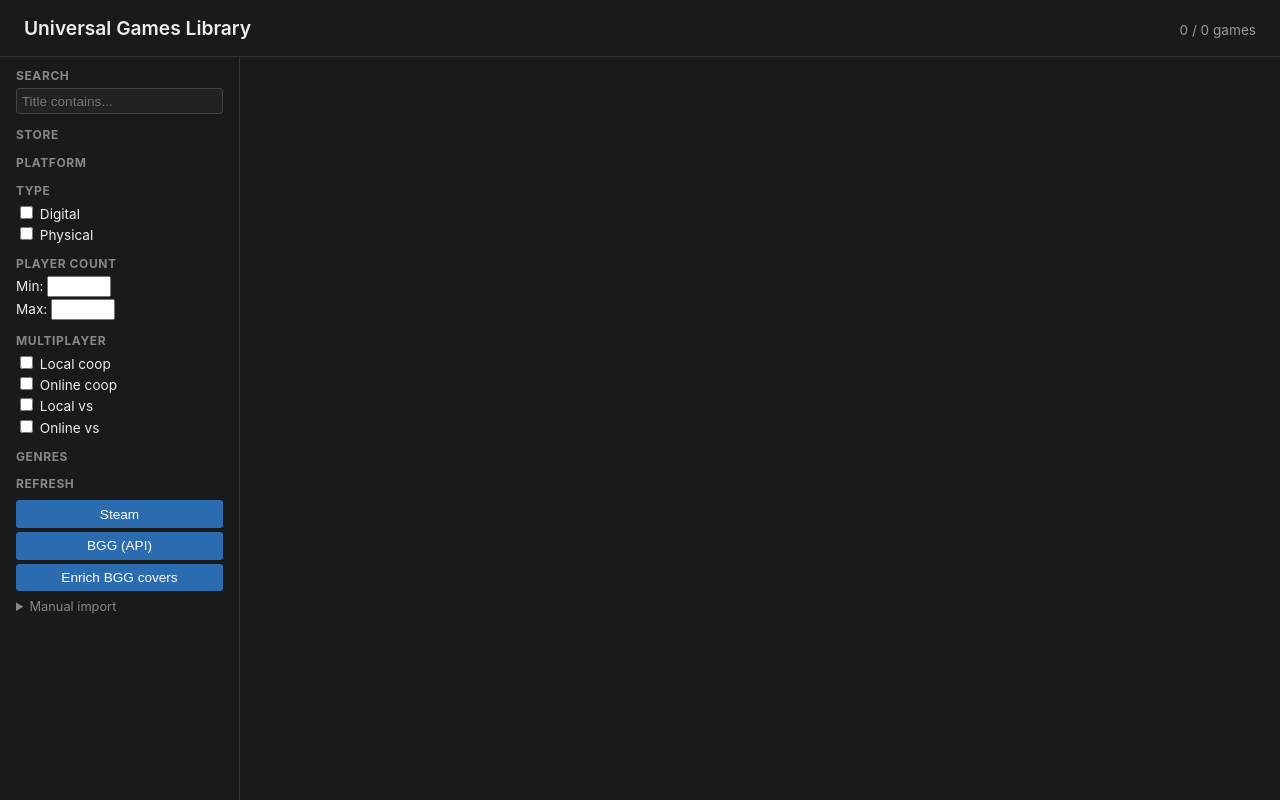
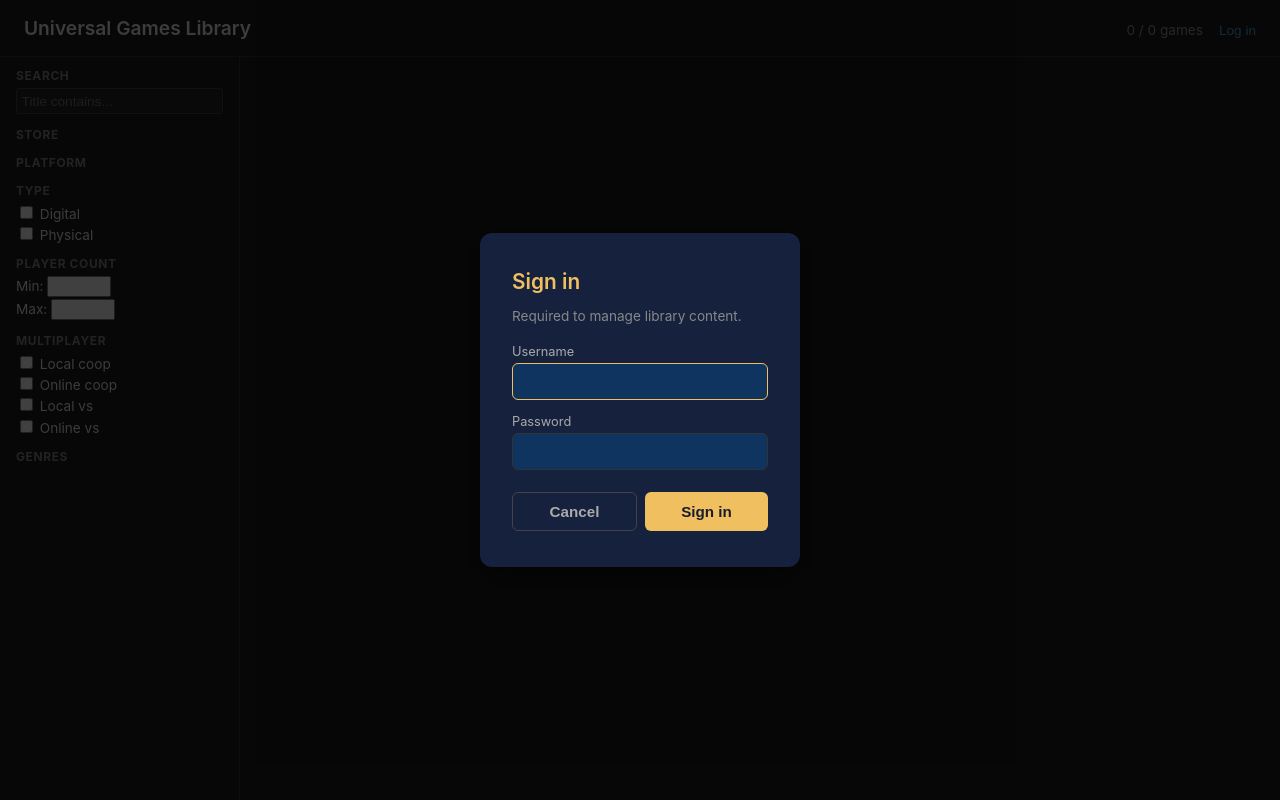
Before and after one commit to filecore/universal-games-library, a FastAPI app: page / in a window 1280 px wide. Run offline with FastAPI, Linux system fonts and the light colour scheme; data that the repository does not hold is empty; parts of the project's set-up code (start-up, migrations or seed data) failed here and were passed over; some libraries are stand-ins or nearby versions.

Commit message:
Add login modal (Summer-style), hide management behind auth, BGG progress
Replace the INGEST_TOKEN header guard with Starlette session-cookie auth:

- app/auth.py: sha256-hashed passwords in data/users.json, APPROVED_USERS
  env var lists allowed usernames. First login for an approved user with
  no stored hash sets the password (Summer pattern).
- main.py: SessionMiddleware, /api/login /api/logout /api/me /api/status
  endpoints. All mutating endpoints (ingest/enrich) now require a logged-
  in session via require_user(request).
- /api/status returns BGG and Steam ownership counts plus last ingest/
  enrich run details so the UI can display progress.

Frontend:
- Login modal styled after Summer's login card, opens only when the user
  clicks "Log in" in the header (never auto-prompts).
- Management section (Steam/BGG refresh, enrich, manual import) is hidden
  unless logged in. Logged-in users see a Status block with BGG cover
  progress (count + progress bar + last-run message).
- Logout button replaces the Log in link once authenticated.

Drops INGEST_TOKEN entirely; SESSION_SECRET (random hex 32) replaces it.

```diff
--- a/app/main.py
+++ b/app/main.py
@@ -2,26 +2,25 @@ import logging
 import os
 from contextlib import asynccontextmanager
 
-from fastapi import FastAPI, File, Header, HTTPException, Request, UploadFile
-from fastapi.responses import HTMLResponse
+from fastapi import FastAPI, File, Form, HTTPException, Request, UploadFile
+from fastapi.responses import HTMLResponse, JSONResponse
 from fastapi.staticfiles import StaticFiles
 from fastapi.templating import Jinja2Templates
+from starlette.middleware.sessions import SessionMiddleware
 
+from auth import verify as verify_user, APPROVED_USERS
 from connectors import bgg, manual, steam
 from db import get_session, init_db
-from models import Game, IngestionRun
+from models import Game, IngestionRun, Ownership
 
 logging.basicConfig(level=logging.INFO)
 log = logging.getLogger("games")
 
-INGEST_TOKEN = os.environ.get("INGEST_TOKEN", "")
-
-
-def require_ingest_token(token: str | None):
-    if not INGEST_TOKEN:
-        return
-    if token != INGEST_TOKEN:
-        raise HTTPException(status_code=401, detail="ingest token required")
+SESSION_SECRET = os.environ.get("SESSION_SECRET", "")
+if not SESSION_SECRET:
+    raise RuntimeError(
+        "SESSION_SECRET is not set. Generate one with `openssl rand -hex 32`."
+    )
 
 
 @asynccontextmanager
@@ -31,8 +30,22 @@ async def lifespan(app: FastAPI):
 
 
 app = FastAPI(title="Universal Games Library", lifespan=lifespan)
+app.add_middleware(
+    SessionMiddleware,
+    secret_key=SESSION_SECRET,
+    same_site="lax",
+    https_only=True,
+    max_age=60 * 60 * 24 * 30,
+)
 templates = Jinja2Templates(directory="web/templates")
 app.mount("/static", StaticFiles(directory="web/static"), name="static")
+
+
+def require_user(request: Request) -> str:
+    user = request.session.get("user")
+    if not user:
+        raise HTTPException(status_code=401, detail="login required")
+    return user
 
 
 @app.get("/healthz")
@@ -45,72 +58,147 @@ def index(request: Request):
     return templates.TemplateResponse("index.html", {"request": request})
 
 
+@app.get("/api/me")
+def me(request: Request):
+    return {"user": request.session.get("user")}
+
+
+@app.post("/api/login")
+def login(
+    request: Request,
+    username: str = Form(...),
+    password: str = Form(...),
+):
+    ok, first_time = verify_user(username, password)
+    if not ok:
+        raise HTTPException(status_code=401, detail="invalid credentials")
+    request.session["user"] = username
+    return {"user": username, "first_time": first_time}
+
+
+@app.post("/api/logout")
+def logout(request: Request):
+    request.session.clear()
+    return {"ok": True}
+
+
 @app.get("/api/games")
 def list_games():
     with get_session() as s:
         rows = s.query(Game).all()
-        out = []
-        for g in rows:
-            out.append(
-                {
-                    "id": g.id,
-                    "title": g.title,
-                    "release_year": g.release_year,
-                    "player_count_min": g.player_count_min,
-                    "player_count_max": g.player_count_max,
-                    "has_local_coop": g.has_local_coop,
-                    "has_online_coop": g.has_online_coop,
-                    "has_local_vs": g.has_local_vs,
-                    "has_online_vs": g.has_online_vs,
-                    "has_campaign": g.has_campaign,
-                    "genres": g.genres or [],
-                    "tags": g.tags or [],
-                    "cover_url": g.cover_url,
-                    "ownership": [
-                        {
-                            "store": o.store,
-                            "platform": o.platform,
-                            "is_physical": o.is_physical,
-                        }
-                        for o in g.ownership
-                    ],
-                }
-            )
-        return out
+        return [
+            {
+                "id": g.id,
+                "title": g.title,
+                "release_year": g.release_year,
+                "player_count_min": g.player_count_min,
+                "player_count_max": g.player_count_max,
+                "has_local_coop": g.has_local_coop,
+                "has_online_coop": g.has_online_coop,
+                "has_local_vs": g.has_local_vs,
+                "has_online_vs": g.has_online_vs,
+                "has_campaign": g.has_campaign,
+                "genres": g.genres or [],
+                "tags": g.tags or [],
+                "cover_url": g.cover_url,
+                "ownership": [
+                    {
+                        "store": o.store,
+                        "platform": o.platform,
+                        "is_physical": o.is_physical,
+                    }
+                    for o in g.ownership
+                ],
+            }
+            for g in rows
+        ]
+
+
+@app.get("/api/status")
+def status():
+    with get_session() as s:
+        bgg_owned = (
+            s.query(Ownership).filter(Ownership.store == "bgg").count()
+        )
+        bgg_with_cover = (
+            s.query(Ownership)
+            .join(Game, Ownership.game_id == Game.id)
+            .filter(Ownership.store == "bgg", Game.cover_url.isnot(None))
+            .count()
+        )
+        steam_owned = (
+            s.query(Ownership).filter(Ownership.store == "steam").count()
+        )
+        last_bgg_enrich = (
+            s.query(IngestionRun)
+            .filter(IngestionRun.source == "bgg:enrich")
+            .order_by(IngestionRun.ran_at.desc())
+            .first()
+        )
+        last_steam = (
+            s.query(IngestionRun)
+            .filter(IngestionRun.source == "steam")
+            .order_by(IngestionRun.ran_at.desc())
+            .first()
+        )
+        last_bgg_ingest = (
+            s.query(IngestionRun)
+            .filter(IngestionRun.source == "bgg")
+            .order_by(IngestionRun.ran_at.desc())
+            .first()
+        )
+
+        def _run(r):
+            if r is None:
+                return None
+            return {
+                "ran_at": r.ran_at.isoformat() if r.ran_at else None,
+                "success": r.success,
+                "message": r.message,
+            }
+
+        return {
+            "bgg": {
+                "owned": bgg_owned,
+                "with_cover": bgg_with_cover,
+                "without_cover": bgg_owned - bgg_with_cover,
+                "last_enrich": _run(last_bgg_enrich),
+                "last_ingest": _run(last_bgg_ingest),
+            },
+            "steam": {
+                "owned": steam_owned,
+                "last_ingest": _run(last_steam),
+            },
+        }
 
 
 @app.post("/api/ingest/steam")
-def ingest_steam(x_ingest_token: str | None = Header(default=None)):
-    require_ingest_token(x_ingest_token)
+def ingest_steam(request: Request):
+    require_user(request)
     return steam.run()
 
 
 @app.post("/api/ingest/bgg")
-def ingest_bgg(x_ingest_token: str | None = Header(default=None)):
-    require_ingest_token(x_ingest_token)
+def ingest_bgg(request: Request):
+    require_user(request)
     return bgg.run()
 
 
 @app.post("/api/enrich/bgg-images")
-def enrich_bgg_images(x_ingest_token: str | None = Header(default=None)):
-    require_ingest_token(x_ingest_token)
+def enrich_bgg_images(request: Request):
+    require_user(request)
     return bgg.enrich_images()
 
 
 @app.post("/api/ingest/manual")
 async def ingest_manual(
+    request: Request,
     store: str,
     file: UploadFile = File(...),
-    x_ingest_token: str | None = Header(default=None),
 ):
-    require_ingest_token(x_ingest_token)
+    require_user(request)
     content = await file.read()
     return manual.run(store, file.filename or "upload", content)
-
-
-@app.get("/api/config")
-def config():
-    return {"ingest_protected": bool(INGEST_TOKEN)}
 
 
 @app.get("/api/runs")
@@ -128,11 +216,6 @@ def runs():
                 "ran_at": r.ran_at.isoformat() if r.ran_at else None,
                 "success": r.success,
                 "message": r.message,
-                "next_refresh_due_at": (
-                    r.next_refresh_due_at.isoformat()
-                    if r.next_refresh_due_at
-                    else None
-                ),
             }
             for r in rows
         ]
--- a/app/requirements.txt
+++ b/app/requirements.txt
@@ -6,3 +6,4 @@ httpx==0.27.2
 jinja2==3.1.4
 python-multipart==0.0.12
 python-dotenv==1.0.1
+itsdangerous==2.2.0
--- a/web/static/app.js
+++ b/web/static/app.js
@@ -2,22 +2,46 @@ let games = [];
 let allStores = new Set();
 let allPlatforms = new Set();
 let allGenres = new Set();
-let ingestProtected = false;
+let currentUser = null;
 
-function ingestHeaders() {
-    if (!ingestProtected) return {};
-    const t = localStorage.getItem("ingestToken") || "";
-    return t ? { "X-Ingest-Token": t } : {};
+async function loadMe() {
+    const r = await fetch("/api/me");
+    const j = await r.json();
+    currentUser = j.user || null;
+    renderAuthArea();
 }
 
-async function loadConfig() {
-    try {
-        const r = await fetch("/api/config");
-        const c = await r.json();
-        ingestProtected = !!c.ingest_protected;
-    } catch {
-        ingestProtected = false;
+function renderAuthArea() {
+    const area = document.getElementById("auth-area");
+    const mgmt = document.getElementById("management");
+    if (currentUser) {
+        area.innerHTML = `Logged in as <b>${escapeHtml(currentUser)}</b> <button type="button" id="logout-btn" class="link-btn">Log out</button>`;
+        document.getElementById("logout-btn").addEventListener("click", logout);
+        mgmt.hidden = false;
+        loadStatus();
+    } else {
+        area.innerHTML = `<button type="button" id="login-btn" class="link-btn">Log in</button>`;
+        document.getElementById("login-btn").addEventListener("click", openLoginModal);
+        mgmt.hidden = true;
     }
+}
+
+function openLoginModal() {
+    document.getElementById("login-modal").hidden = false;
+    document.getElementById("login-error").hidden = true;
+    document.getElementById("login-username").value = "";
+    document.getElementById("login-password").value = "";
+    document.getElementById("login-username").focus();
+}
+
+function closeLoginModal() {
+    document.getElementById("login-modal").hidden = true;
+}
+
+async function logout() {
+    await fetch("/api/logout", { method: "POST" });
+    currentUser = null;
+    renderAuthArea();
 }
 
 async function loadGames() {
@@ -35,6 +59,26 @@ async function loadGames() {
     }
     buildFacets();
     render();
+}
+
+async function loadStatus() {
+    const r = await fetch("/api/status");
+    if (!r.ok) return;
+    const s = await r.json();
+    const block = document.getElementById("status-block");
+    const bgg = s.bgg;
+    const steam = s.steam;
+    const pct = bgg.owned > 0 ? Math.round((bgg.with_cover / bgg.owned) * 100) : 0;
+    const lastEnrich = bgg.last_enrich
+        ? `<div class="last-run ${bgg.last_enrich.success ? "ok" : "fail"}">Last enrich: ${escapeHtml(bgg.last_enrich.message || "")}</div>`
+        : `<div class="last-run">Never enriched</div>`;
+    block.innerHTML = `
+        <div class="stat-row"><span>Steam owned</span><b>${steam.owned}</b></div>
+        <div class="stat-row"><span>BGG owned</span><b>${bgg.owned}</b></div>
+        <div class="stat-row"><span>BGG with covers</span><b>${bgg.with_cover} / ${bgg.owned}</b></div>
+        <div class="progress-bar"><div class="progress-fill" style="width:${pct}%"></div></div>
+        ${lastEnrich}
+    `;
 }
 
 function buildFacets() {
@@ -110,7 +154,7 @@ function matches(g, f) {
 }
 
 function escapeHtml(s) {
-    return (s || "").replace(/[&<>"']/g, (c) =>
+    return (s || "").toString().replace(/[&<>"']/g, (c) =>
         ({ "&": "&amp;", "<": "&lt;", ">": "&gt;", '"': "&quot;", "'": "&#39;" }[c]),
     );
 }
@@ -152,65 +196,78 @@ function render() {
         `${filtered.length} / ${games.length} games`;
 }
 
-function maybePromptForToken() {
-    if (!ingestProtected) return true;
-    let t = localStorage.getItem("ingestToken");
-    if (!t) {
-        t = prompt("Enter ingest token (set via INGEST_TOKEN in .env):") || "";
-        if (!t) return false;
-        localStorage.setItem("ingestToken", t);
-    }
-    return true;
-}
-
 async function ingest(source) {
-    if (!maybePromptForToken()) return;
     const s = document.getElementById("ingest-status");
     s.textContent = `Running ${source}...`;
-    const r = await fetch(`/api/ingest/${source}`, {
-        method: "POST",
-        headers: ingestHeaders(),
-    });
+    const r = await fetch(`/api/ingest/${source}`, { method: "POST" });
     if (r.status === 401) {
-        localStorage.removeItem("ingestToken");
-        s.textContent = "Ingest token rejected.";
+        s.textContent = "Session expired. Please log in again.";
+        currentUser = null;
+        renderAuthArea();
         return;
     }
     const result = await r.json();
     s.textContent = result.message;
-    if (result.success) await loadGames();
+    if (result.success) {
+        await loadGames();
+        await loadStatus();
+    }
 }
 
-document.getElementById("run-steam").addEventListener("click", () => ingest("steam"));
-document.getElementById("run-bgg").addEventListener("click", () => ingest("bgg"));
-
-document.getElementById("enrich-bgg-images").addEventListener("click", async () => {
-    if (!maybePromptForToken()) return;
+async function enrichBggImages() {
     const s = document.getElementById("ingest-status");
     s.textContent = "Enriching BGG covers...";
-    const r = await fetch("/api/enrich/bgg-images", {
-        method: "POST",
-        headers: ingestHeaders(),
-    });
+    const r = await fetch("/api/enrich/bgg-images", { method: "POST" });
     if (r.status === 401) {
-        localStorage.removeItem("ingestToken");
-        s.textContent = "Ingest token rejected.";
+        s.textContent = "Session expired. Please log in again.";
+        currentUser = null;
+        renderAuthArea();
         return;
     }
     const result = await r.json();
     s.textContent = result.message;
+    await loadStatus();
     if (result.success) await loadGames();
+}
+
+document.getElementById("login-form").addEventListener("submit", async (ev) => {
+    ev.preventDefault();
+    const fd = new FormData(ev.target);
+    const r = await fetch("/api/login", { method: "POST", body: fd });
+    if (!r.ok) {
+        const err = document.getElementById("login-error");
+        err.textContent = "Incorrect username or password.";
+        err.hidden = false;
+        return;
+    }
+    const j = await r.json();
+    currentUser = j.user;
+    closeLoginModal();
+    renderAuthArea();
 });
+
+document.getElementById("login-cancel").addEventListener("click", closeLoginModal);
+document.getElementById("login-modal").addEventListener("click", (ev) => {
+    if (ev.target.id === "login-modal") closeLoginModal();
+});
+document.addEventListener("keydown", (ev) => {
+    if (ev.key === "Escape" && !document.getElementById("login-modal").hidden) {
+        closeLoginModal();
+    }
+});
+
+// Management buttons (only active when logged in; section is hidden otherwise)
+document.getElementById("run-steam").addEventListener("click", () => ingest("steam"));
+document.getElementById("run-bgg").addEventListener("click", () => ingest("bgg"));
+document.getElementById("enrich-bgg-images").addEventListener("click", enrichBggImages);
 
 document.getElementById("manual-form").addEventListener("submit", async (ev) => {
     ev.preventDefault();
-    if (!maybePromptForToken()) return;
     const fd = new FormData(ev.target);
     const store = fd.get("store");
     const file = fd.get("file");
     if (!file || !file.name) {
-        document.getElementById("ingest-status").textContent =
-            "Choose a file first.";
+        document.getElementById("ingest-status").textContent = "Choose a file first.";
         return;
     }
     const upload = new FormData();
@@ -219,16 +276,20 @@ document.getElementById("manual-form").addEventListener("submit", async (ev) =>
     s.textContent = `Uploading ${file.name}...`;
     const r = await fetch(
         `/api/ingest/manual?store=${encodeURIComponent(store)}`,
-        { method: "POST", body: upload, headers: ingestHeaders() },
+        { method: "POST", body: upload },
     );
     if (r.status === 401) {
-        localStorage.removeItem("ingestToken");
-        s.textContent = "Ingest token rejected.";
+        s.textContent = "Session expired. Please log in again.";
+        currentUser = null;
+        renderAuthArea();
         return;
     }
     const result = await r.json();
     s.textContent = result.message;
-    if (result.success) await loadGames();
+    if (result.success) {
+        await loadGames();
+        await loadStatus();
+    }
 });
 
 ["input", "change"].forEach((ev) => {
@@ -236,6 +297,6 @@ document.getElementById("manual-form").addEventListener("submit", async (ev) =>
 });
 
 (async () => {
-    await loadConfig();
+    await loadMe();
     await loadGames();
 })();
--- a/web/static/styles.css
+++ b/web/static/styles.css
@@ -17,7 +17,17 @@ header {
     z-index: 10;
 }
 header h1 { font-size: 1.2rem; margin: 0; font-weight: 600; }
+.header-right { display: flex; align-items: baseline; gap: 1rem; }
 #stats { color: #999; font-size: 0.85rem; }
+.link-btn {
+    background: none;
+    border: none;
+    color: #4fa3e0;
+    cursor: pointer;
+    font-size: 0.85rem;
+    padding: 0;
+}
+.link-btn:hover { color: #6fbff5; text-decoration: underline; }
 
 aside#filters {
     position: fixed;
@@ -140,3 +181,77 @@ main#games {
     margin-top: 0.5rem;
     min-height: 1.2em;
 }
+
+.modal-overlay {
+    position: fixed;
+    inset: 0;
+    background: rgba(0, 0, 0, 0.75);
+    display: flex;
+    align-items: center;
+    justify-content: center;
+    z-index: 100;
+}
+.modal-card {
+    background: #16213e;
+    border-radius: 12px;
+    padding: 36px 32px;
+    width: 320px;
+    box-shadow: 0 8px 32px rgba(0, 0, 0, 0.5);
+    color: #eee;
+}
+.modal-card h2 {
+    font-size: 1.3rem;
+    margin: 0 0 4px;
+    color: #f0c060;
+    font-weight: 600;
+}
+.modal-card .sub { font-size: 0.85rem; color: #888; margin-bottom: 20px; }
+.modal-card label {
+    display: block;
+    font-size: 0.8rem;
+    color: #aaa;
+    margin: 14px 0 4px;
+}
+.modal-card input[type="text"],
+.modal-card input[type="password"] {
+    width: 100%;
+    padding: 9px 12px;
+    border-radius: 6px;
+    border: 1px solid #333;
+    background: #0f3460;
+    color: #eee;
+    font-size: 0.95rem;
+    outline: none;
+}
+.modal-card input:focus { border-color: #f0c060; }
+.modal-card .error {
+    background: #5c1a1a;
+    color: #f88;
+    border-radius: 6px;
+    padding: 8px 12px;
+    font-size: 0.85rem;
+    margin-top: 16px;
+}
+.modal-card .row {
+    display: flex;
+    gap: 0.5rem;
+    margin-top: 22px;
+}
+.modal-card button {
+    flex: 1;
+    padding: 10px;
+    border: none;
+    border-radius: 6px;
+    background: #f0c060;
+    color: #1a1a2e;
+    font-size: 0.95rem;
+    font-weight: 600;
+    cursor: pointer;
+}
+.modal-card button:hover { background: #f5d080; }
+.modal-card button.ghost {
+    background: transparent;
+    color: #aaa;
+    border: 1px solid #444;
+}
+.modal-card button.ghost:hover { background: #222; color: #eee; }
--- a/web/templates/index.html
+++ b/web/templates/index.html
@@ -9,7 +9,12 @@
 <body>
     <header>
         <h1>Universal Games Library</h1>
-        <div id="stats"></div>
+        <div class="header-right">
+            <span id="stats"></span>
+            <span id="auth-area">
+                <button type="button" id="login-btn" class="link-btn">Log in</button>
+            </span>
+        </div>
     </header>
 
     <aside id="filters">
@@ -39,6 +44,10 @@
         <h2>Genres</h2>
         <div id="f-genre"></div>
 
+        <section id="management" hidden>
+            <h2>Status</h2>
+            <div id="status-block"></div>
+
             <h2>Refresh</h2>
             <button type="button" id="run-steam">Steam</button>
             <button type="button" id="run-bgg">BGG (API)</button>
@@ -49,12 +58,12 @@
                 <form id="manual-form">
                     <label>Store:
                         <select name="store" required>
+                            <option value="bgg">BGG</option>
                             <option value="psn">PSN</option>
                             <option value="epic">Epic</option>
                             <option value="ubisoft">Ubisoft</option>
                             <option value="blizzard">Blizzard</option>
                             <option value="steam">Steam</option>
-                        <option value="bgg">BGG</option>
                         </select>
                     </label>
                     <input type="file" name="file" accept=".csv,.json" required>
@@ -63,10 +72,29 @@
             </details>
 
             <div id="ingest-status"></div>
+        </section>
     </aside>
 
     <main id="games"></main>
 
+    <div id="login-modal" class="modal-overlay" hidden>
+        <div class="modal-card">
+            <h2>Sign in</h2>
+            <p class="sub">Required to manage library content.</p>
+            <form id="login-form">
+                <label for="login-username">Username</label>
+                <input id="login-username" name="username" type="text" autocomplete="username" autofocus required>
+                <label for="login-password">Password</label>
+                <input id="login-password" name="password" type="password" autocomplete="current-password" required>
+                <div id="login-error" class="error" hidden></div>
+                <div class="row">
+                    <button type="button" id="login-cancel" class="ghost">Cancel</button>
+                    <button type="submit">Sign in</button>
+                </div>
+            </form>
+        </div>
+    </div>
+
     <script src="/static/app.js"></script>
 </body>
 </html>
```
Also changed, not shown: other parts of web/static/styles.css (+31 -0 lines), app/auth.py (added, +51 -0 lines), 2 other files. Lines whose indentation alone changed are shown as unchanged.
